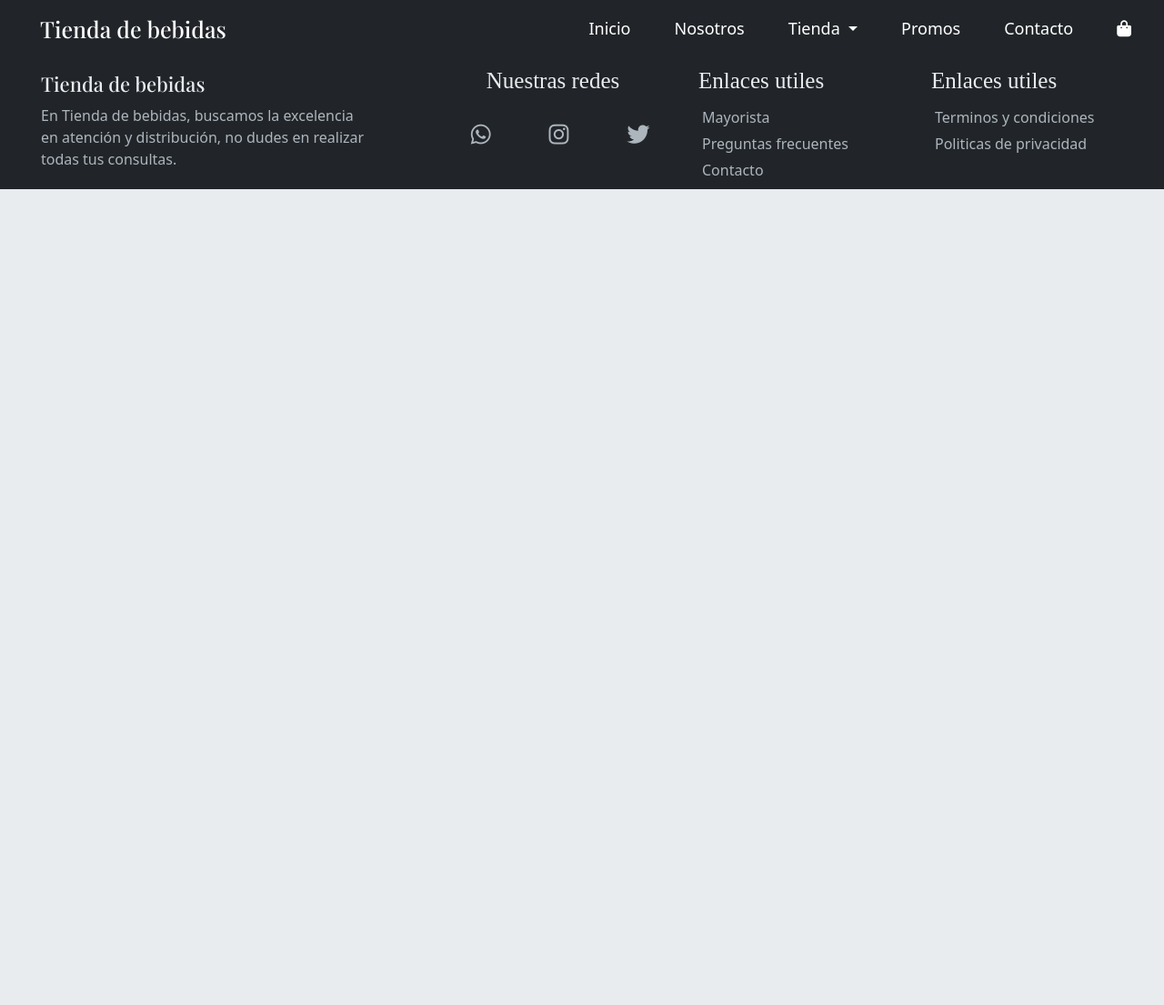
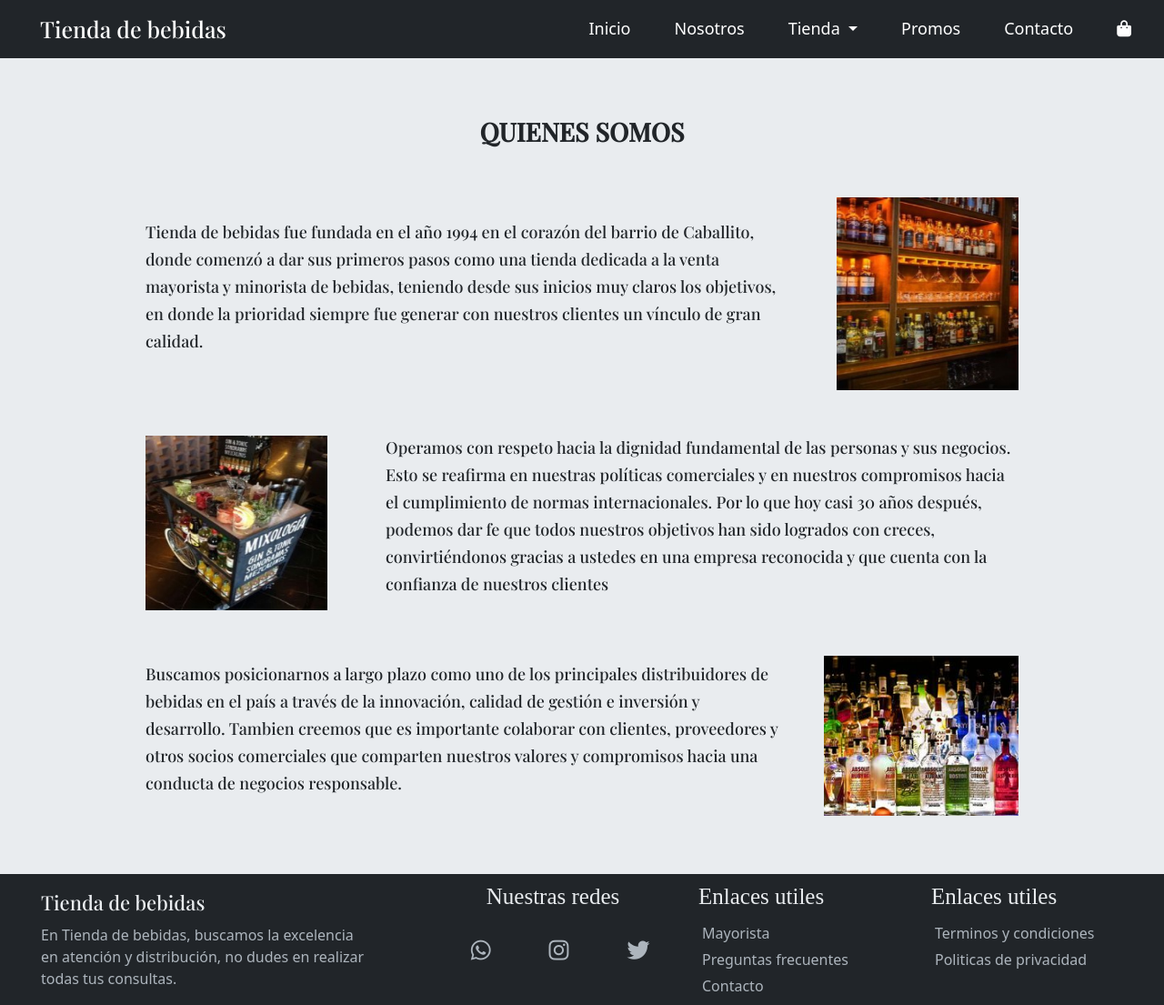
Before and after one commit to SalgueroEzequiel/tienda-de-bebidas, a plain HTML site: page pages/nosotros.html in a window 1280 px wide. Shown: the whole page at 91% size. Before the commit the page ends 800 px from the top, so only its background shows below. Drawn offline with nearby package versions, Linux system fonts and the light colour scheme; files whose address does not match are found by name; a web font is replaced by a local one.

Commit message:
Linkee el index al logo del footer e hice la pagina "nosotros"

```diff
--- a/css/style.css
+++ b/css/style.css
@@ -54,11 +54,12 @@ footer {
     height: 100%;
     display: flex;
     flex-wrap: wrap; }
-    footer .seccion1-footer h3 {
+    footer .seccion1-footer a {
       font-size: 22px;
       font-family: 'Playfair Display', serif;
       margin: 15px 45px -10px;
-      color: #e9ecef; }
+      color: #e9ecef;
+      text-decoration: none; }
     footer .seccion1-footer p {
       color: #adb5bd;
       margin: 1px 45px;
@@ -278,3 +279,43 @@ body {
         font-weight: bold;
         color: #3f3c3c;
         align-self: center; }
+
+.main-nosotros {
+  margin: 4rem 10rem;
+  display: flex;
+  flex-direction: column;
+  font-family: 'Playfair Display', Italic;
+  line-height: 30px; }
+  .main-nosotros h3 {
+    align-self: center;
+    font-weight: bold; }
+  .main-nosotros .seccion1-nosotros {
+    display: flex;
+    flex-direction: row;
+    align-items: center;
+    margin-top: 3rem; }
+    .main-nosotros .seccion1-nosotros p {
+      margin-right: 4rem;
+      font-size: 18px; }
+    .main-nosotros .seccion1-nosotros img {
+      width: 12.5rem; }
+  .main-nosotros .seccion2-nosotros {
+    display: flex;
+    flex-direction: row;
+    align-items: center;
+    margin-top: 3rem; }
+    .main-nosotros .seccion2-nosotros p {
+      margin-left: 4rem;
+      font-size: 18px; }
+    .main-nosotros .seccion2-nosotros img {
+      width: 12.5rem; }
+  .main-nosotros .seccion3-nosotros {
+    display: flex;
+    flex-direction: row;
+    align-items: center;
+    margin-top: 3rem; }
+    .main-nosotros .seccion3-nosotros p {
+      margin-right: 3rem;
+      font-size: 18px; }
+    .main-nosotros .seccion3-nosotros img {
+      height: 11rem; }
--- a/pages/nosotros.html
+++ b/pages/nosotros.html
@@ -18,7 +18,7 @@
     <header class=header>
         <nav class="navbar navbar-expand-lg">
             <div class="container-fluid">
-                <a class="navbar-brand" href="./index.html">Tienda de bebidas</a>
+                <a class="navbar-brand" href="../index.html">Tienda de bebidas</a>
                 <button class="navbar-toggler" type="button" data-bs-toggle="collapse"
                     data-bs-target="#navbarNavDropdown" aria-controls="navbarNavDropdown" aria-expanded="false"
                     aria-label="Toggle navigation">
@@ -61,13 +61,27 @@
         </nav>
     </header>
     <!-- MAIN -->
-    <main class="index-main">
-        <div></div>
+    <main>
+        <div class="main-nosotros">
+            <h3> QUIENES SOMOS </h3>
+            <section class="seccion1-nosotros">
+                <p>Tienda de bebidas fue fundada en el año 1994 en el corazón del barrio de Caballito, donde comenzó a dar sus primeros pasos como una tienda dedicada a la venta mayorista y minorista de bebidas, teniendo desde sus inicios muy claros los objetivos, en donde la prioridad siempre fue generar con nuestros clientes un vínculo de gran calidad.</p>
+                <img src="../img/img-nosotros-1.jpg" alt="botellas1">
+            </section>
+            <section class="seccion2-nosotros">
+                <img src="../img/img-nosotros-2.jpg" alt="botellas2">
+                <p>Operamos con respeto hacia la dignidad fundamental de las personas y sus negocios. Esto se reafirma en nuestras políticas comerciales y en nuestros compromisos hacia el cumplimiento de normas internacionales. Por lo que hoy casi 30 años después, podemos dar fe que todos nuestros objetivos han sido logrados con creces, convirtiéndonos gracias a ustedes en una empresa reconocida y que cuenta con la confianza de nuestros clientes</p>
+            </section>
+            <section class="seccion3-nosotros">
+                <P>Buscamos posicionarnos a largo plazo como uno de los principales distribuidores de bebidas en el país a través de la innovación, calidad de gestión e inversión y desarrollo. Tambien creemos que es importante colaborar con clientes, proveedores y otros socios comerciales que comparten nuestros valores y compromisos hacia una conducta de negocios responsable.</P>
+                <img src="../img/img-nosotros-3.jpg" alt="botellas3">
+            </section>
+        </div>
     </main>
     <!-- FOOTER -->
     <footer>
         <div class="seccion1-footer">
-            <h3> Tienda de bebidas</h3>
+            <a href="../index.html">Tienda de bebidas</a>
             <p>En Tienda de bebidas, buscamos la excelencia en atención y distribución, no dudes en realizar todas tus consultas.</p>
         </div>
         <div class="seccion2-footer">
--- a/scss/secciones/footer.scss
+++ b/scss/secciones/footer.scss
@@ -15,11 +15,12 @@ footer {
         display: flex;
         flex-wrap: wrap;
 
-        h3 {
+        a {
             font-size: 22px;
             font-family: 'Playfair Display', serif;
             margin: 15px 45px -10px;
             color: #e9ecef;
+            text-decoration: none;
         }
 
         p {
@@ -41,8 +42,6 @@ footer {
             display: flex;
             justify-content: center;
             font-size: 25px;
-
-
         }
 
         ul {
```
Also changed, not shown: index.html (+1 -1 lines), pages/carrito.html (+1 -1 lines), pages/contacto.html (+1 -1 lines), pages/promos.html (+1 -1 lines), pages/tienda.html (+1 -1 lines), img/img-nosotros-1.jpg (added), img/img-nosotros-2.jpg (added), img/img-nosotros-3.jpg (added).
